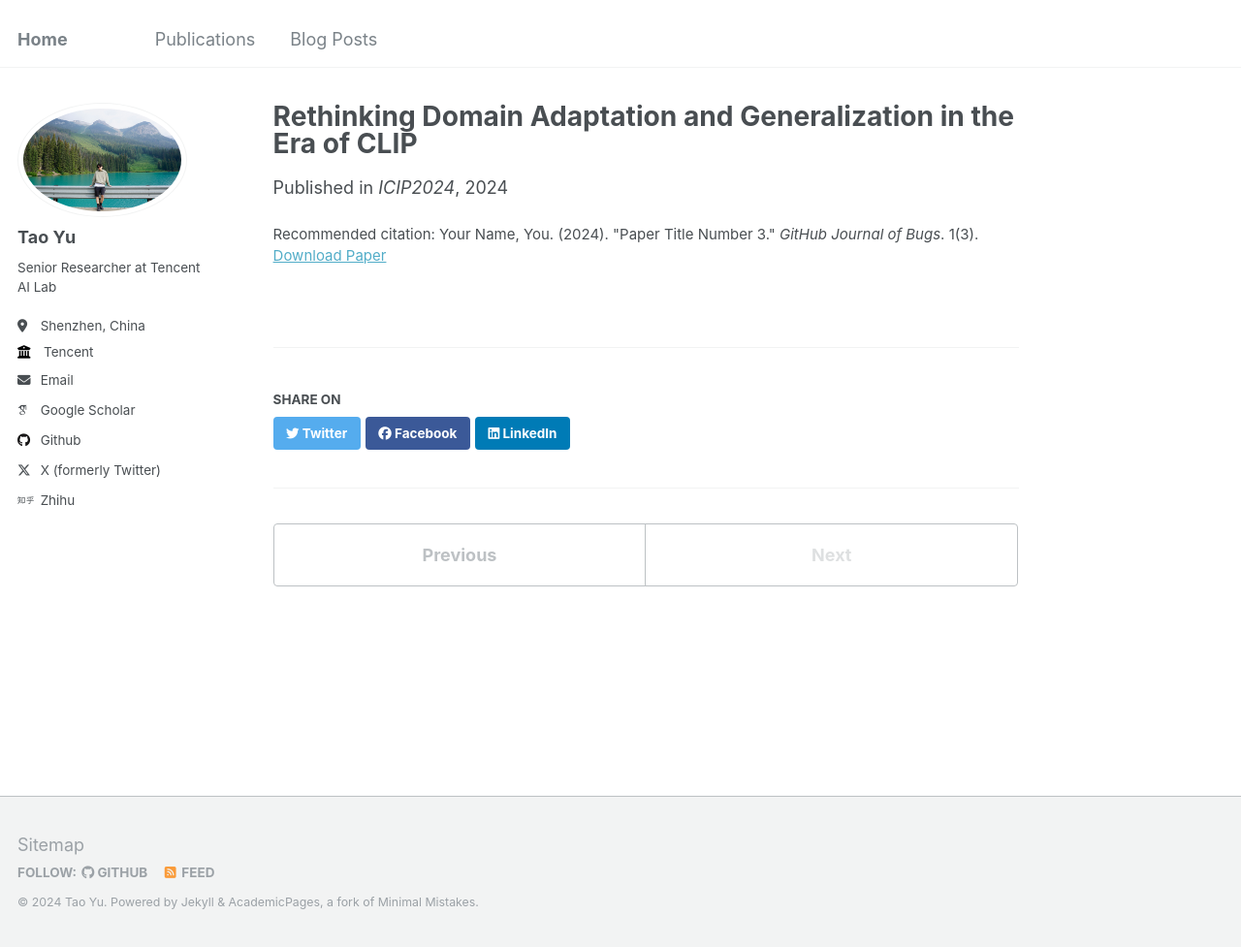
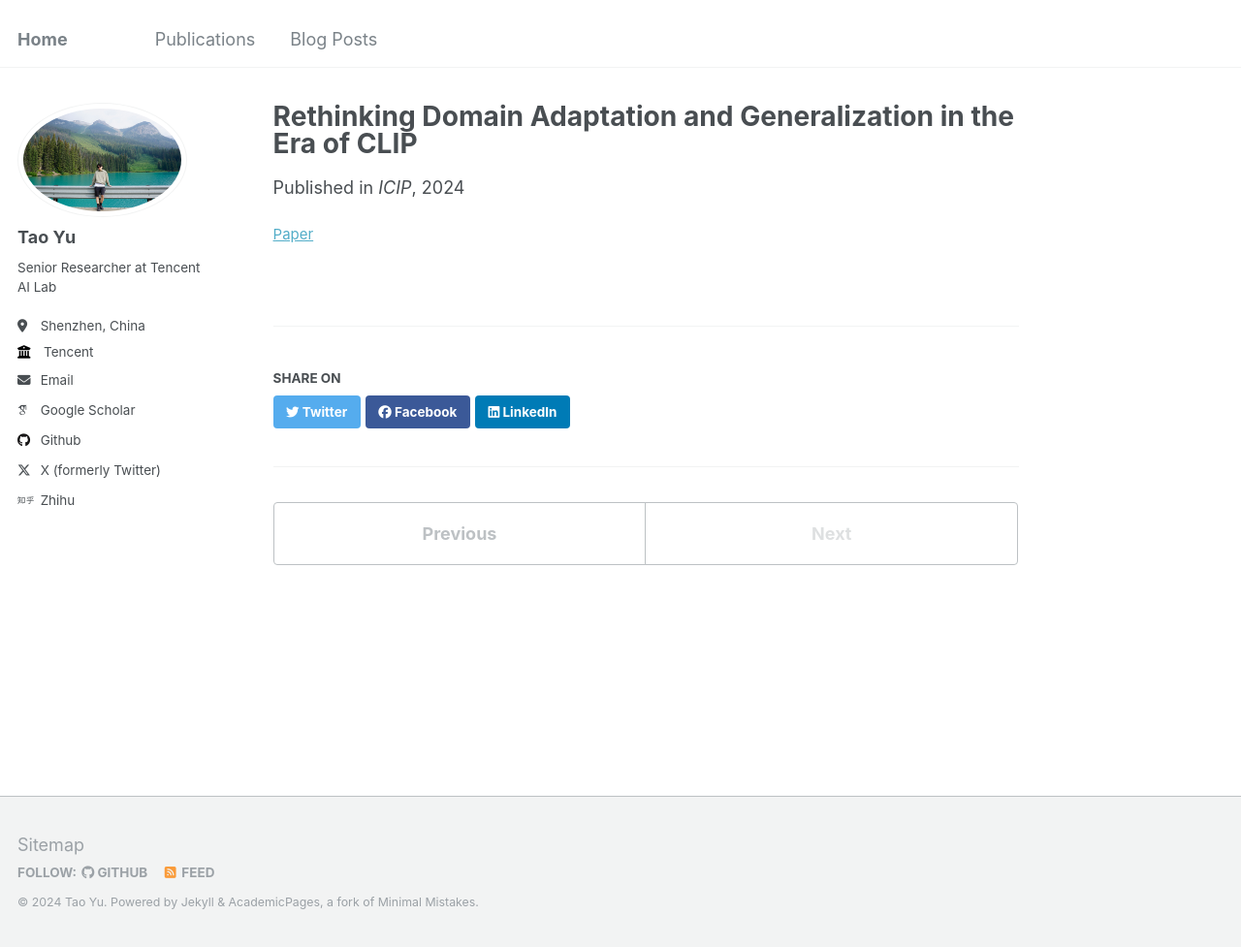
Before and after one commit to geekyutao/geekyutao.github.io, a Jekyll site: the page built from _publications/2024-07-21-paper-title-number-1.md, in a window 1280 px wide and 977 px high. Shown: the whole window at 97% size. Built offline with Jekyll 4.4.1, drawn with Linux system fonts in a browser that asks for light colours; some web fonts are replaced.

Commit message:
initialize

```diff
--- a/_layouts/single.html
+++ b/_layouts/single.html
@@ -48,22 +48,18 @@ layout: default
       <section class="page__content" itemprop="text">
         {{ content }}
 
-        {% if page.citation and page.paperurl and page.slidesurl %}
-          <p style="font-size: smaller">Recommended citation: {{ page.citation }}<br /><a href="{{ page.paperurl }}">Download Paper</a> | <a href="{{ page.slidesurl }}">Download Slides</a></p>
-        {% elsif page.citation and page.paperurl %}
-          <p style="font-size: smaller">Recommended citation: {{ page.citation }}<br /><a href="{{ page.paperurl }}">Download Paper</a></p>
-        {% elsif page.citation and page.slidesurl %}
-          <p style="font-size: smaller">Recommended citation: {{ page.citation }}<br /><a href="{{ page.slidesurl }}">Download Slides</a></p>
-        {% elsif page.citation %}
-          <p style="font-size: smaller">Recommended citation: {{ page.citation }}</p>
-        {% elsif page.slidesurl %}
-          <p style="font-size: smaller"><a href="{{ page.slidesurl }}">Download Slides</a></p>
-        {% endif %}
-
-        {% if page.citation and page.paperurl and page.codeurl %}
-          <p style="font-size: smaller"><a href="{{ page.codeurl }}">Download Code</a></p>
+        {% if page.paperurl and page.codeurl and page.projecturl %}
+          <p style="font-size: smaller"><a href="{{ page.paperurl }}">Paper</a> | <a href="{{ page.codeurl }}">Code</a> | <a href="{{ page.projecturl }}">Project Page</a></p>
+        {% elsif page.paperurl and page.codeurl %}
+          <p style="font-size: smaller"><a href="{{ page.paperurl }}">Paper</a> | <a href="{{ page.codeurl }}">Code</a></p>
+        {% elsif page.paperurl and page.projecturl %}
+          <p style="font-size: smaller"><a href="{{ page.paperurl }}">Paper</a> | <a href="{{ page.projecturl }}">Project Page</a></p>
+        {% elsif page.paperurl %}
+          <p style="font-size: smaller"><a href="{{ page.paperurl }}">Paper</a></p>
         {% elsif page.codeurl %}
-          <p style="font-size: smaller"><a href="{{ page.codeurl }}">Download Code</a></p>
+          <p style="font-size: smaller"><a href="{{ page.codeurl }}">Code</a></p>
+        {% elsif page.projecturl %}
+          <p style="font-size: smaller"><a href="{{ page.projecturl }}">Project Page</a></p>
         {% endif %}
 
         {% if page.link %}<div><a href="{{ page.link }}" class="btn">{{ site.data.ui-text[site.locale].ext_link_label | default: "Direct Link" }}</a></div>{% endif %}
--- a/_publications/2024-07-21-paper-title-number-1.md
+++ b/_publications/2024-07-21-paper-title-number-1.md
@@ -1,11 +1,11 @@
 ---
 title: "Rethinking Domain Adaptation and Generalization in the Era of CLIP"
 collection: publications
-authors: '<b>Tao</b>, Zhang, Geeky, Chen, and Zhang'
+authors: 'Ruoyu Feng, <b>Tao Yu<\b>, Xin Jin, Xiaoyuan Yu, Lei Xiao, Zhibo Chen'
 permalink: /publication/2024-07-21-rethinking-domain-adaptation-and-generalization-in-the-era-of-clip
-excerpt: 'This paper is about fixing template issue #693.'
+# excerpt: 'This paper is about fixing template issue #693.'
 date: 2024-07-21
-venue: 'ICIP2024'
+venue: 'ICIP'
 paperurl: 'https://arxiv.org/pdf/2407.15173'
-citation: 'Your Name, You. (2024). &quot;Paper Title Number 3.&quot; <i>GitHub Journal of Bugs</i>. 1(3).'
+# citation: 'Your Name, You. (2024). &quot;Paper Title Number 3.&quot; <i>GitHub Journal of Bugs</i>. 1(3).'
 ---
```
